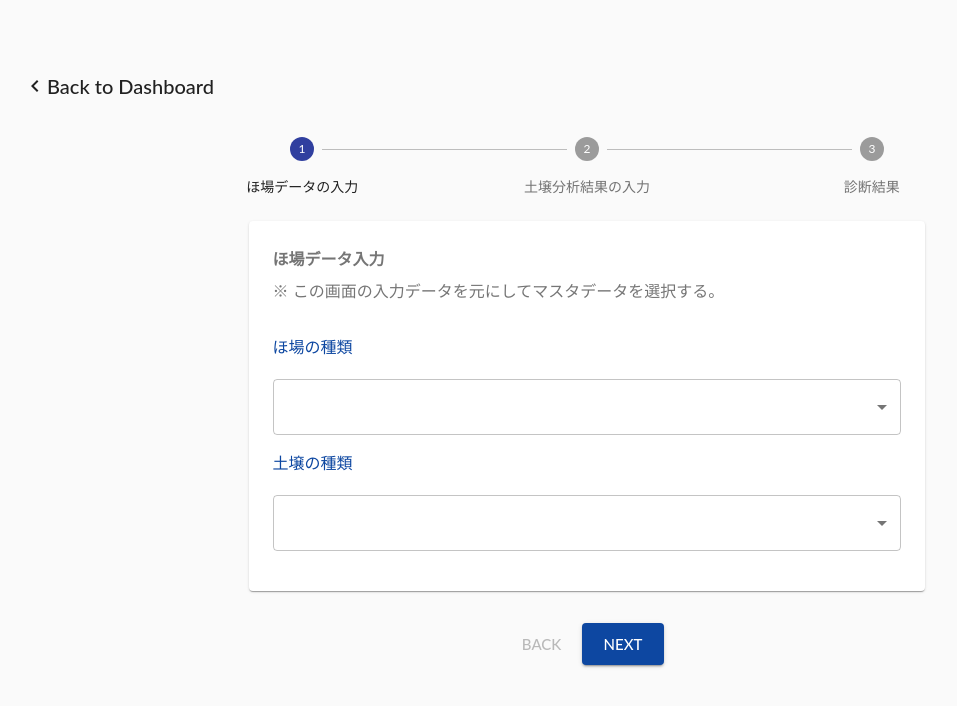
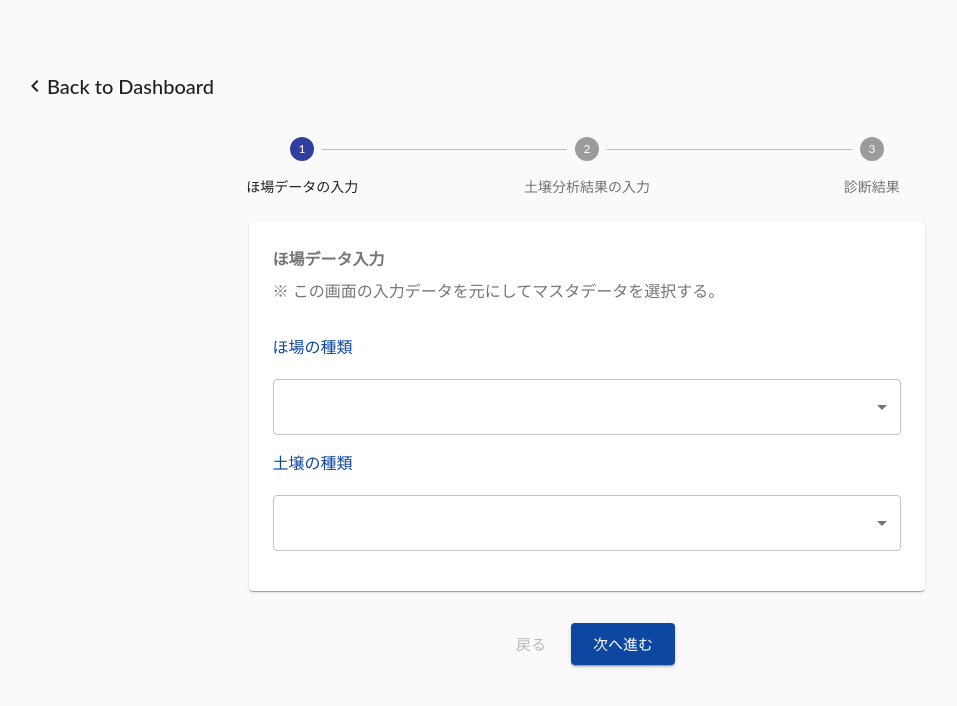
Before and after one commit to masayuki-0319/old_1_soil_analysis, a React (Create React App) app: page /#/ in a window 1280 px wide. Shown: the top 706 px of the page, without its empty margins (53-1010 px from the left). Built offline with nearby package versions, Linux system fonts and the light colour scheme.

Commit message:
画面遷移の back と next を日本語へ修正

```diff
--- a/src/components/Wizard.js
+++ b/src/components/Wizard.js
@@ -144,7 +144,7 @@ class Wizard extends Component {
     if (this.state.activeStep === 5) {
       return "Done";
     }
-    return "Next";
+    return "次へ進む";
   }
 
   goToDashboard = event => {
@@ -626,7 +626,7 @@ class Wizard extends Component {
                         className={classes.backButton}
                         size="large"
                       >
-                        Back
+                        戻る
                       </Button>
                     )}
                     <Button
```
